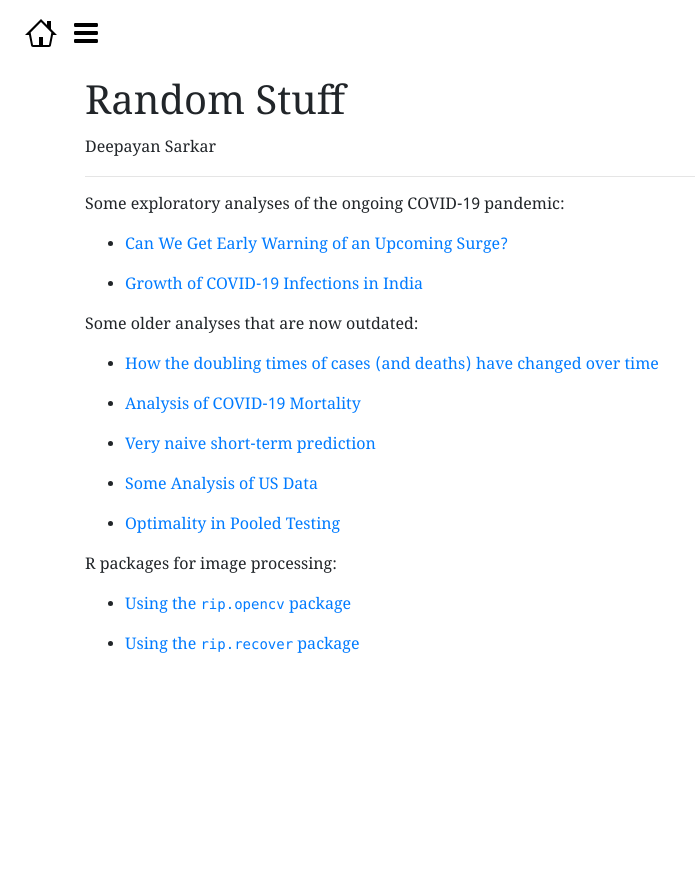
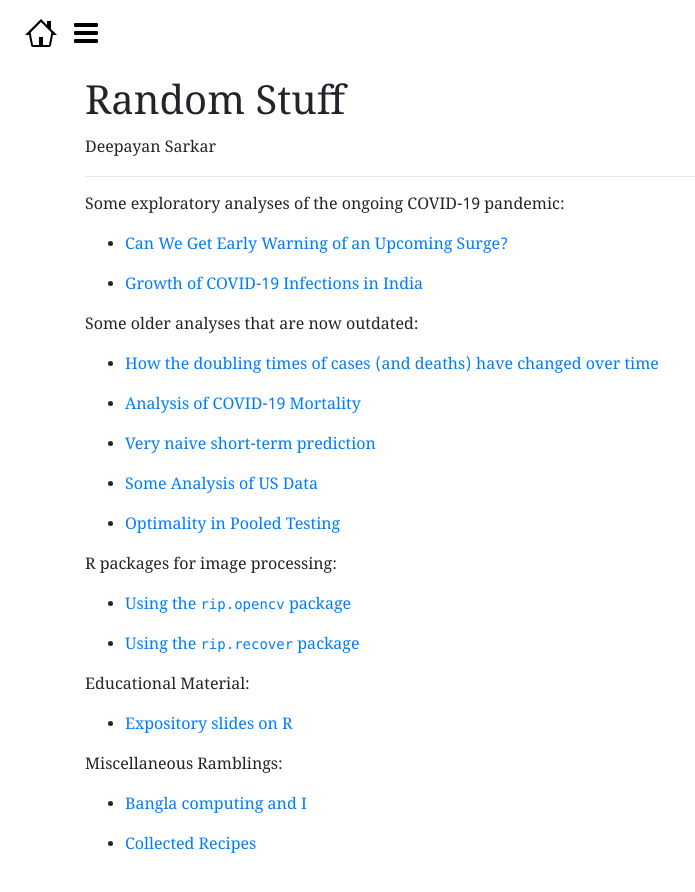
Before and after one commit to deepayan/deepayan.github.io, a Jekyll site: the page built from index.md, in a window 1280 px wide. Shown: the top 892 px of the page, without its empty margins (0-695 px from the left). Built offline with Jekyll 4.4.1, drawn with Linux system fonts in a browser that asks for light colours; some web fonts are replaced; our own code applies the rules of GitHub Pages for plain Markdown files.

Commit message:
updated index

```diff
--- a/index.md
+++ b/index.md
@@ -29,22 +29,12 @@ R packages for image processing:
 - [Using the `rip.recover` package](rip/recover-intro.html)
 
 
-<!--
 
-Ramblings:
+Educational Material:
 
-- [Bangla computing and I](misc/bangla-computing.html)
-
-- [Collected Recipes](misc/recipes.html)
-
--->
-
+- [Expository slides on R](r-expository-material.html)
 
 <!--
-
-Expository notes and slides:
-
-- Talks related to R
 
 - Lattice
 
@@ -64,3 +54,10 @@ Course material:
 - [Regression Techniques]()
 
 -->
+
+
+Miscellaneous Ramblings:
+
+- [Bangla computing and I](misc/bangla-computing.html)
+
+- [Collected Recipes](misc/recipes.html)
```
